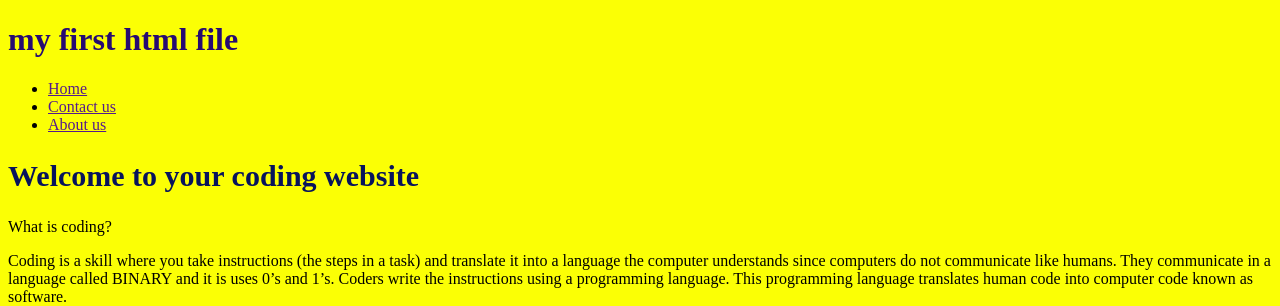
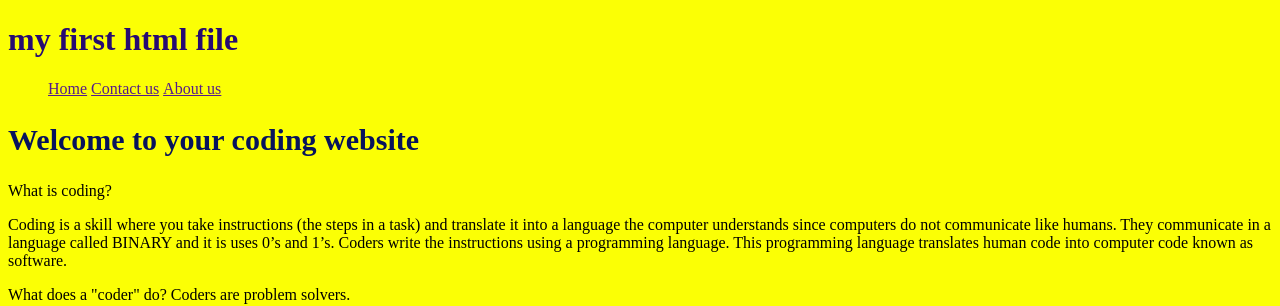
Before and after one commit to MajdAl-deen/1st-html, a plain HTML site: page index.html in a window 1280 px wide. Shown: the top 306 px of the page. Drawn offline with Linux system fonts and the light colour scheme.

Commit message:
The HTML file

```diff
--- a/CSS/style.css
+++ b/CSS/style.css
@@ -11,3 +11,9 @@ h1 {
      background-color: rgb(251, 255, 5);
 
  }
+
+ nav ul li {
+
+  display: inline-block
+
+ }
```
